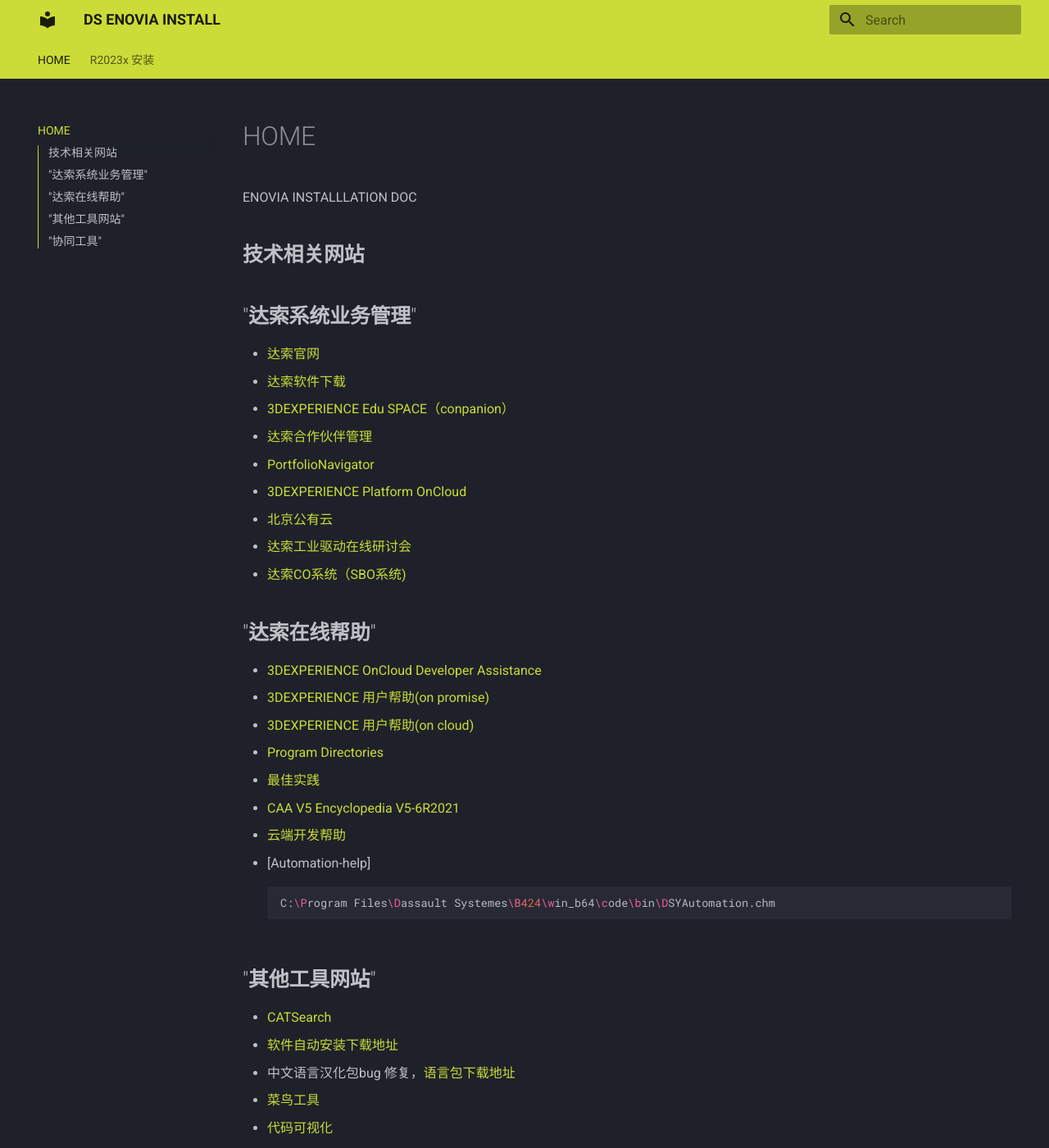
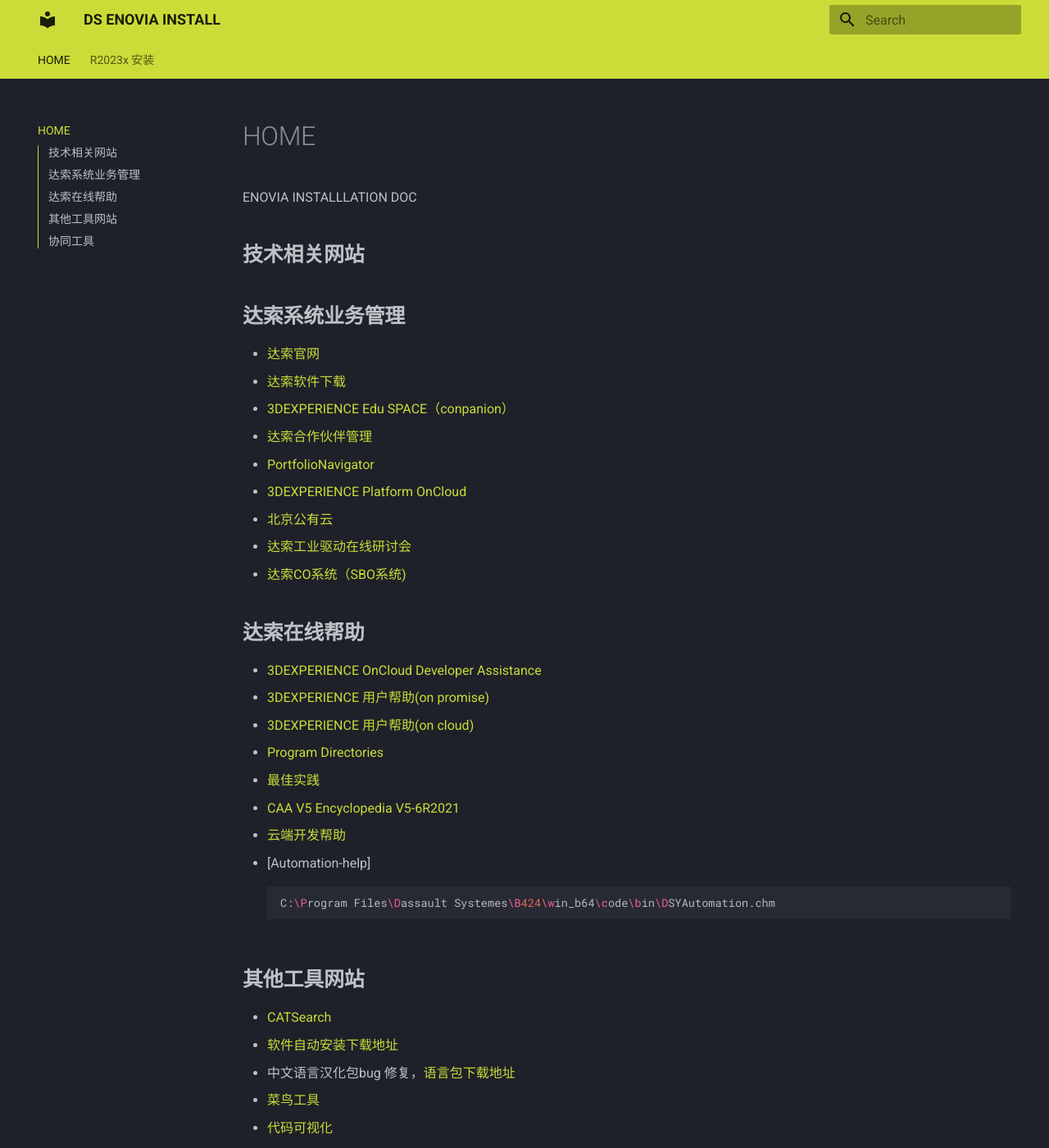
Before and after one commit to xuscode/ENO, an MkDocs documentation site: the page built from docs/index.md, in a window 1280 px wide and 1400 px high. Shown: the whole window at 82% size. Built offline with MkDocs 1.6.1 and Material for MkDocs 9.7.7, drawn with Linux system fonts in a browser that asks for light colours; nearby versions of some CDN libraries.

Commit message:
20230508103615

````diff
--- a/docs/index.md
+++ b/docs/index.md
@@ -6,7 +6,7 @@
 ## __技术相关网站__
 
 
-## "__达索系统业务管理__"
+## __达索系统业务管理__
 
 - [达索官网](https://www.3ds.com/zh/)
 - [达索软件下载](https://software.3ds.com/orders)
@@ -18,7 +18,7 @@
 - [达索工业驱动在线研讨会](https://3ds.tbh5.com/index.aspx?f=BLUESEA)
 - [达索CO系统（SBO系统)](https://dsxclient.3ds.com/psp/CRPRD/EMPLOYEE/DS_ECO/h/?tab=DEFAULT)
 
-## "__达索在线帮助__"
+## __达索在线帮助__
 
 - [3DEXPERIENCE OnCloud Developer Assistance](https://media.3ds.com/support/documentation/developer/Cloud/en/DSDocNS.htm?show=CAAWebAppsJS/CAAWebAppsUcUserPreferences.htm)
 - [3DEXPERIENCE 用户帮助(on promise)](https://help.3ds.com/2022x/Simplified_Chinese/DSDoc/FrontmatterMap/DSDocHome.htm?contextscope=onpremise)
@@ -32,7 +32,7 @@
     C:\Program Files\Dassault Systemes\B424\win_b64\code\bin\DSYAutomation.chm
     ```
 
-## "__其他工具网站__"
+## __其他工具网站__
 
 - [CATSearch](https://gitee.com/xuscode/CATSearch/attach_files/1038270/download/CATIASearch.7z)
 - [软件自动安装下载地址](https://gitee.com/xuscode/enovia.git)
@@ -40,7 +40,7 @@
 - [菜鸟工具](https://c.runoob.com/)
 - [代码可视化](https://pythontutor.com/)
 
-## "__协同工具__"
+## __协同工具__
 
 - [代码类 gitee ](https://gitee.com/) 免费空间1GB,代码操作提示人性化，微信绑定可查看代码，登录提示友好。
 - [成果分享 coding](https://e.coding.net/signin) 免费空间2GB，适合同步一些技术文件，与客户电脑协调共享成果。
````
